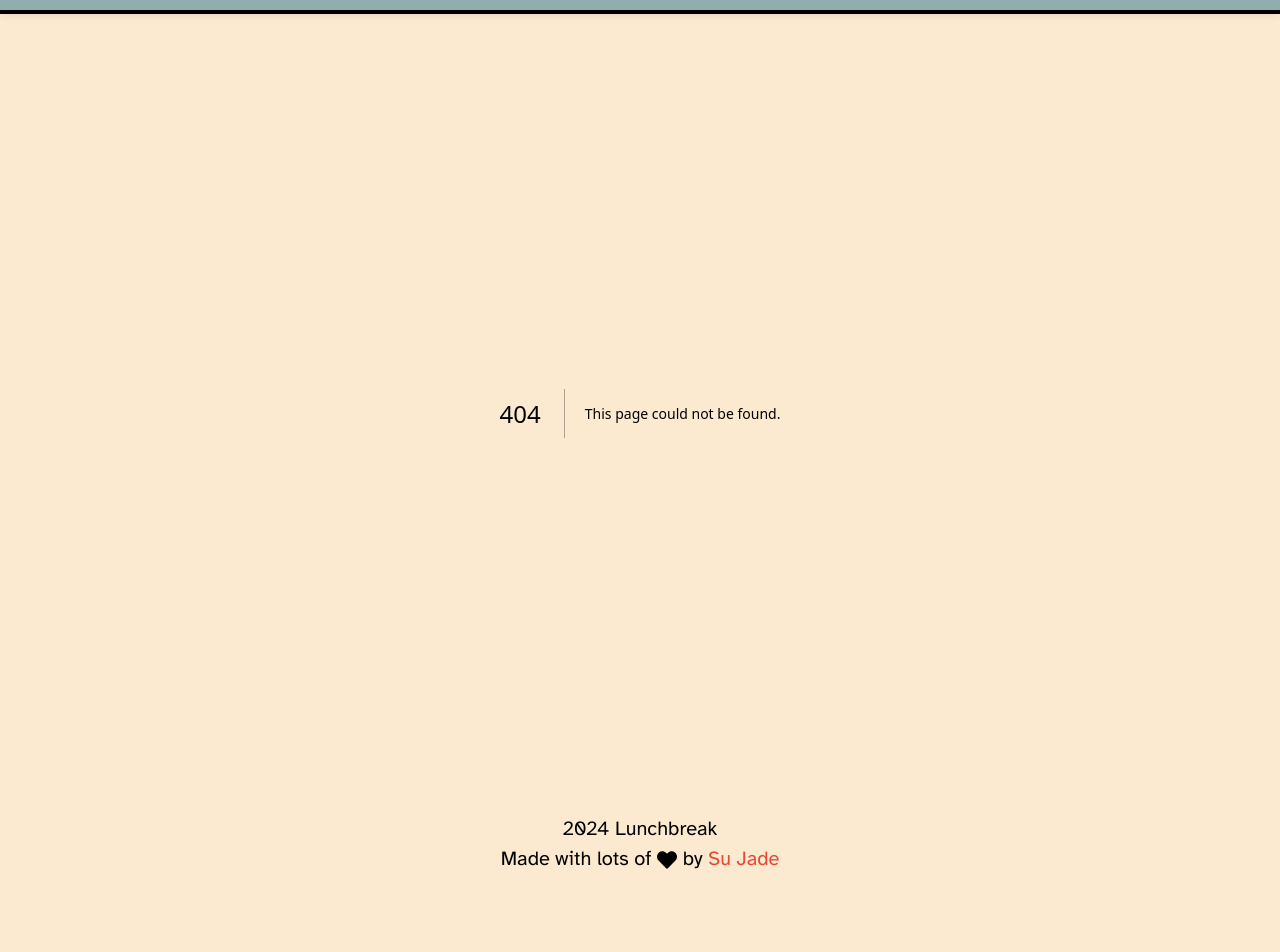
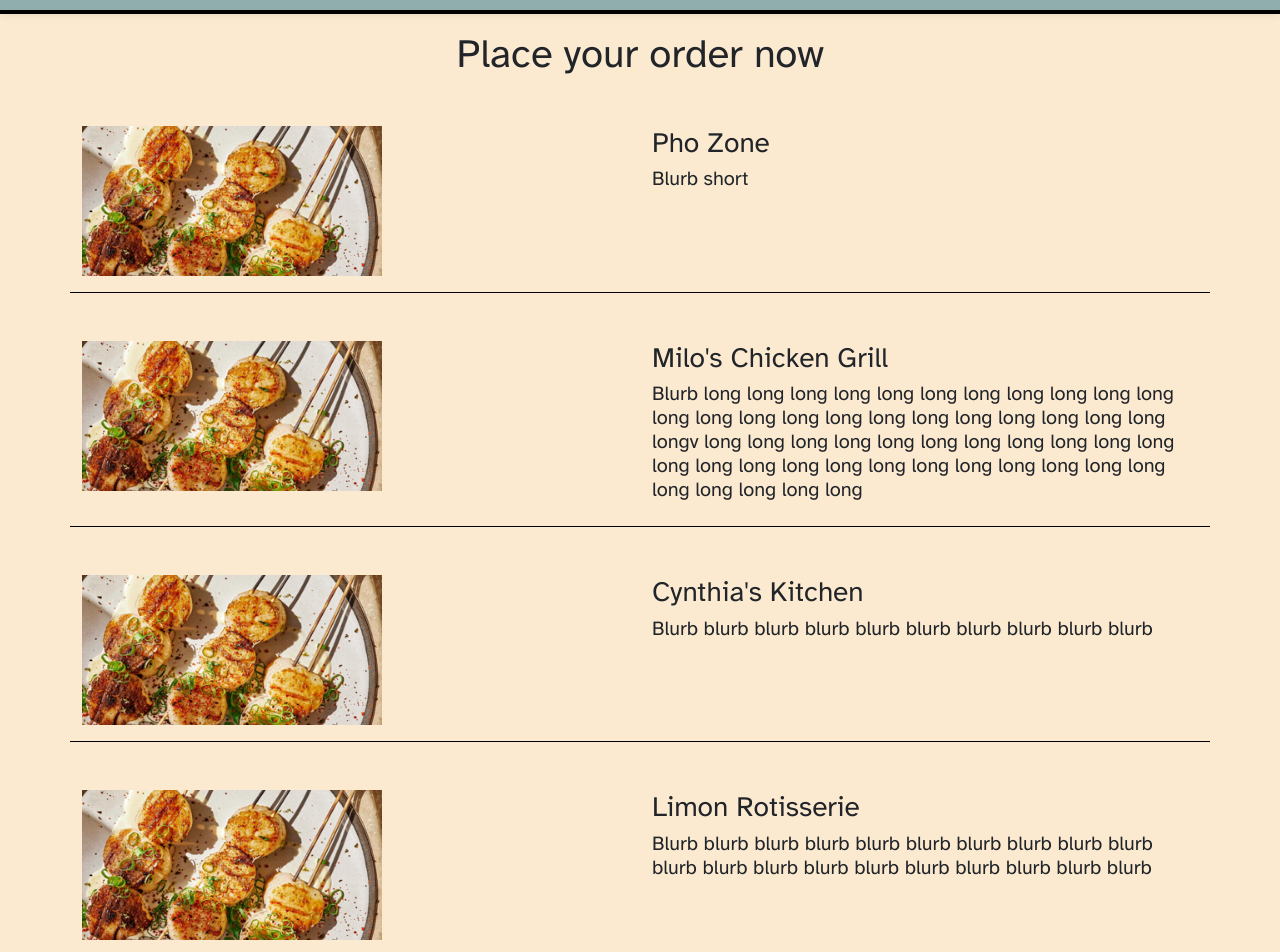
Before and after one commit to sujade/lunchtime, a Next.js app: page /restaurants in a window 1280 px wide. Before the commit this address had no page. Shown: the part 120-1072 px from the top of the page. Before the commit the page ends 1010 px from the top, so only its background shows below. Built offline with nearby package versions, Linux system fonts and the light colour scheme.

Commit message:
add restaurants

```diff
--- /dev/null
+++ b/src/app/restaurants/page.tsx
@@ -0,0 +1,34 @@
+import React from 'react';
+import RestaurantCard from "@/components/Restaurants/RestaurantCard";
+import Image from "next/image";
+
+
+const Restaurants = () => {
+    return (
+        <>
+            <h1 className={"text-center mt-3 mb-3"}>Place your order now</h1>
+            <RestaurantCard
+                picture={<Image src="/food1.png" alt="Food 1" width={300} height={150} />}
+                name={"Pho Zone"}
+                description={"Blurb short"}
+            />
+            <RestaurantCard
+                picture={<Image src="/food1.png" alt="Food 1" width={300} height={150} />}
+                name={"Milo's Chicken Grill"}
+                description={"Blurb long long long long long long long long long long long long long long long long long long long long long long long longv long long long long long long long long long long long long long long long long long long long long long long long long long long long long"}
+            />
+            <RestaurantCard
+                picture={<Image src="/food1.png" alt="Food 1" width={300} height={150} />}
+                name={"Cynthia's Kitchen"}
+                description={"Blurb  blurb blurb blurb blurb blurb blurb blurb blurb blurb"}
+            />
+            <RestaurantCard
+                picture={<Image src="/food1.png" alt="Food 1" width={300} height={150} />}
+                name={"Limon Rotisserie"}
+                description={"Blurb  blurb blurb blurb blurb blurb blurb blurb blurb blurb blurb blurb blurb blurb blurb blurb blurb blurb blurb blurb"}
+            />
+        </>
+    );
+};
+
+export default Restaurants;
--- /dev/null
+++ b/src/components/Restaurants/RestaurantCard.tsx
@@ -0,0 +1,31 @@
+import React, {ReactElement} from 'react';
+import {Col, Container, Row} from "react-bootstrap";
+
+interface RestaurantCardProps {
+    picture: ReactElement;
+    name: string;
+    description: string;
+}
+
+const RestaurantCard = ({picture, name, description}: RestaurantCardProps) => {
+    return (
+        <>
+            <Container className={"mt-5 mb-3 pb-3 border-bottom border-black"}>
+                <Row>
+                    <Col>{picture}</Col>
+                    <Col>
+                        <Row>
+                            <Col><h3>{name}</h3></Col>
+                        </Row>
+                        <Row>
+                            <Col><h5>{description}</h5></Col>
+                        </Row>
+                    </Col>
+                </Row>
+            </Container>
+
+        </>
+    );
+};
+
+export default RestaurantCard;
```
Also changed, not shown: src/components/Landing/Hero.tsx (+4 -4 lines), public/food1.png (added).
